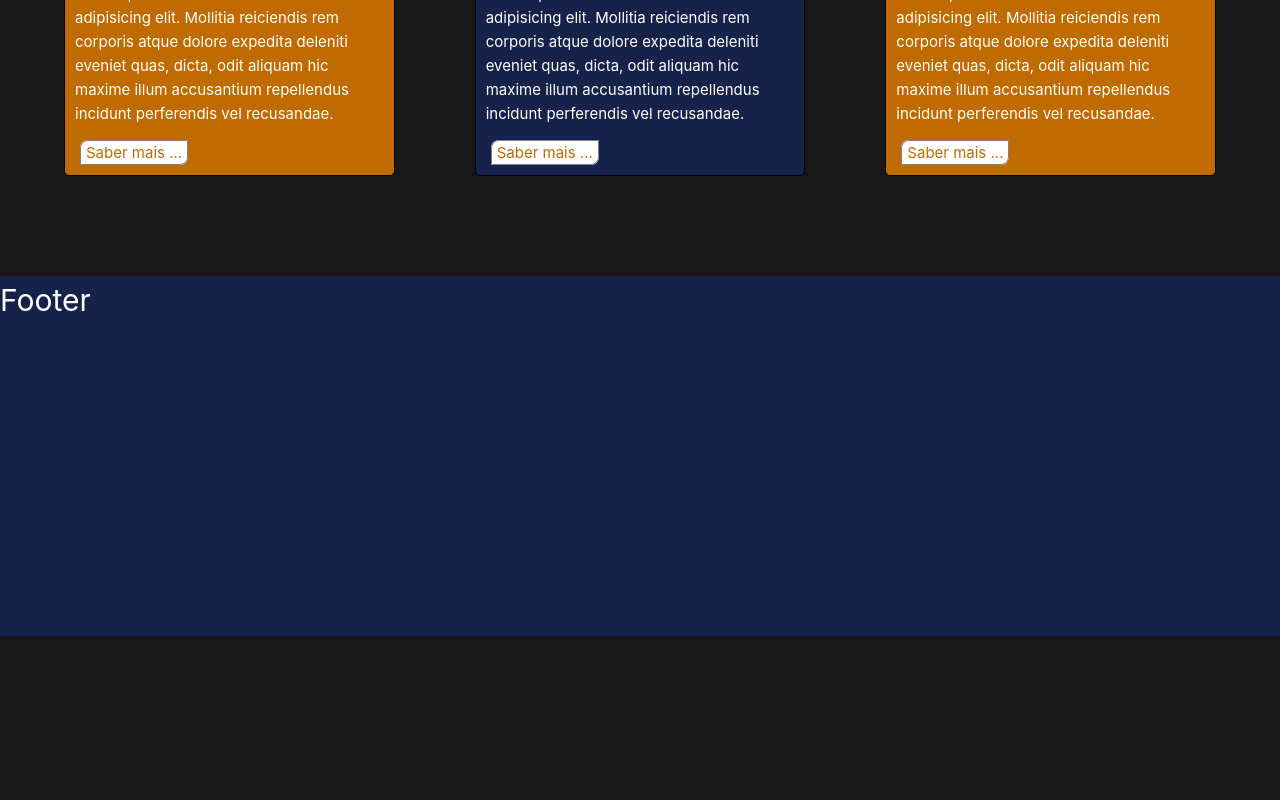
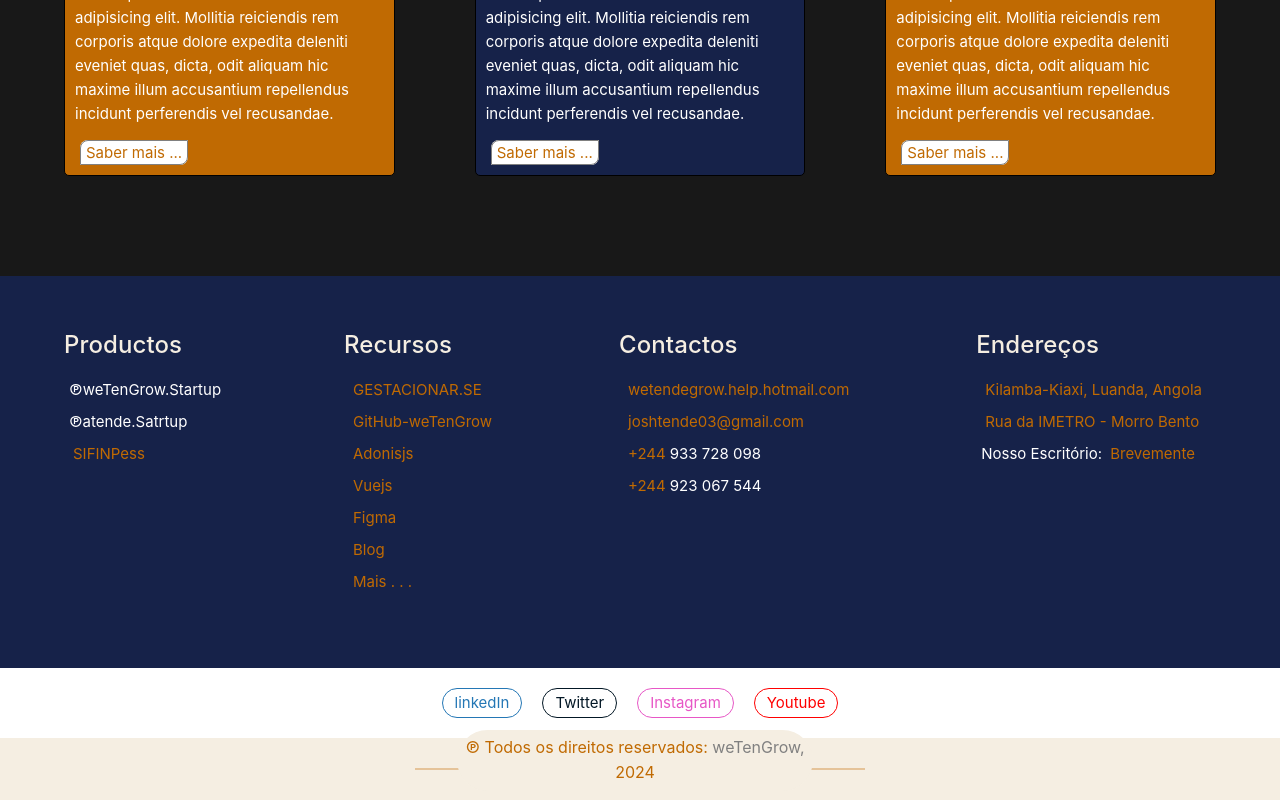
Before and after one commit to JocasChitende31/Financas-pessoais-frontend-with-vuejs, a Vue app: page / in a window 1280 px wide. Shown: the part 636-1436 px from the top of the page. Before the commit the page ends 1272 px from the top, so only its background shows below. Built offline with nearby package versions, Linux system fonts and the light colour scheme.

Commit message:
footer created

```diff
--- a/src/components/share/Footer.vue
+++ b/src/components/share/Footer.vue
@@ -1,17 +1,225 @@
+<script >
+
+</script>
 <template>
   <div class="footer">
-      <h1>Footer</h1>
+    <div class="footer-content">
+      <div class="product">
+        <div class="title">
+          <h3>Productos</h3>
+        </div>
+        <li>
+          <ul>
+            <h4>&copysr;weTenGrow.Startup</h4>
+          </ul>
+          <ul>
+            <h4>&copysr;atende.Satrtup</h4>
+          </ul>
+          <ul>
+            <h4><a href="#">SIFINPess</a></h4>
+          </ul>
+        </li>
+      </div>
+      <div class="resource">
+        <div class="title">
+          <h3>Recursos</h3>
+        </div>
+        <li>
+          <ul>
+            <h4><a href="#">GESTACIONAR.SE</a></h4>
+          </ul>
+
+          <ul>
+            <h4><a href="#">GitHub-weTenGrow</a></h4>
+          </ul>
+          <ul>
+            <h4><a href="#">Adonisjs</a></h4>
+          </ul>
+          <ul>
+            <h4><a href="#">Vuejs</a></h4>
+          </ul>
+          <ul>
+            <h4><a href="#">Figma</a></h4>
+          </ul>
+          <ul>
+            <h4><a href="#">Blog</a></h4>
+          </ul>
+          <ul>
+            <h4><a href="#">Mais . . .</a></h4>
+          </ul>
+        </li>
+      </div>
+      <div class="contact">
+        <div class="title">
+          <h3>Contactos</h3>
+        </div>
+        <li>
+          <ul>
+            <h4><a href="#">wetendegrow.help.hotmail.com</a></h4>
+          </ul>
+          <ul>
+            <h4><a href="#">joshtende03@gmail.com</a></h4>
+          </ul>
+          <ul>
+            <h4><a href="#">+244</a>933 728 098</h4>
+            <h4><a href="#">+244</a>923 067 544</h4>
+          </ul>
+        </li>
+      </div>
+      <div class="address">
+        <div class="title">
+          <h3>Endereços</h3>
+        </div>
+        <li>
+          <ul>
+            <h4><a href="#">Kilamba-Kiaxi, Luanda, Angola</a></h4>
+          </ul>
+          <ul>
+            <h4><a href="#">Rua da IMETRO - Morro Bento</a></h4>
+          </ul>
+          <ul>
+            <h4>Nosso Escritório: <a href="">Brevemente</a></h4>
+          </ul>
+        </li>
+      </div>
+    </div>
+  </div>
+  <div class="social-network">
+    <div class="linkedin">
+      <a href="#">linkedIn</a>
+    </div>
+    <div class="twitter">
+      <a href="#">Twitter</a>
+    </div>
+    <div class="instagram">
+      <a href="#">Instagram</a>
+    </div>
+    <div class="youtube">
+      <a href="#">Youtube</a>
+    </div>
+  </div>
+  <div class="copyright">
+    <div class="devisor-line"></div>
+    <div class="content">
+      <h5>
+        &copysr; Todos os direitos reservados:
+        <b style="color: grey">weTenGrow,</b>
+         {{ new Date().getFullYear() }}
+      </h5>
+    </div>
   </div>
 </template>
 
-<style>
+<style scoped>
 .footer {
   background-color: #162249;
-  /* width: 100%; */
-  height: 45vh;
 
-  h1{
-    color: white;
+  .footer-content {
+    display: flex;
+    justify-content: space-between;
+    width: 90%;
+    margin: 0 auto;
+    padding: 50px 0;
+
+    .product,
+    .resource,
+    .address,
+    .contact {
+      h3 {
+        color: #f5eee2;
+        font-size: 1.5rem;
+        letter-spacing: 0.1px;
+        font-weight: 500;
+      }
+
+      li {
+        list-style: none;
+        padding: 10px 10px 20px 5px;
+
+        ul {
+          text-align: justify;
+          line-height: 2rem;
+          color: white;
+        }
+      }
+    }
+  }
+}
+
+.social-network {
+  background-color: white;
+  display: flex;
+  justify-content: center;
+  padding: 20px;
+
+  .linkedin,
+  .instagram,
+  .twitter,
+  .youtube {
+    padding: 2px 8px;
+    margin: 0 10px;
+
+    border-radius: 50px;
+  }
+
+  .linkedin {
+    border: 1px solid #2477b5;
+
+    a {
+      color: #2477b5;
+    }
+  }
+
+  .twitter {
+    border: 1px solid #031725;
+
+    a {
+      color: #031725;
+    }
+  }
+
+  .instagram {
+    border: 1px solid #e757c6;
+
+    a {
+      color: #e757c6;
+    }
+  }
+
+  .youtube {
+    border: 1px solid red;
+
+    a {
+      color: red;
+    }
+  }
+}
+
+.copyright {
+  background-color: #f5eee2;
+  padding: 30px 0;
+
+  .devisor-line {
+    margin: auto;
+    width: 35%;
+    border: 0.1px solid hsla(33, 98%, 38%, 0.327);
+  }
+
+  .content {
+    padding: 5px;
+    background-color: #f5eee2;
+    width: 27%;
+    position: absolute;
+    bottom: -627px;
+    right: 36.5%;
+    border-radius: 50px;
+
+    h5 {
+      width: 100%;
+      font-size: 1rem;
+      text-align: center;
+      color: hsl(33, 98%, 38%, 1);
+    }
   }
 }
 </style>
```
